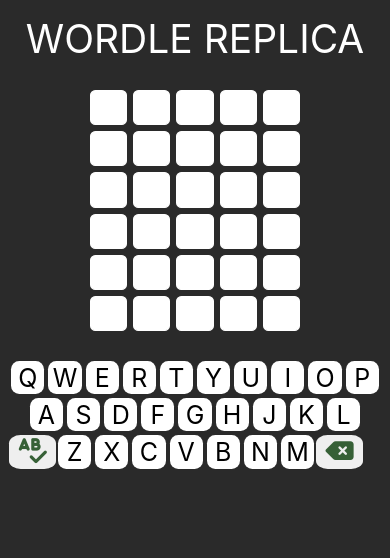
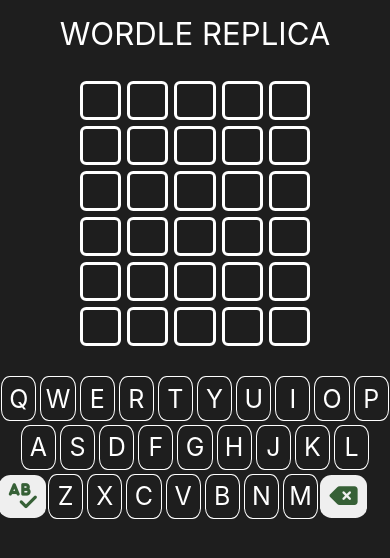
Before and after one commit to chennrachel/wordle-replica, a React (Create React App) app: page / in a window 390 px wide. Shown: the top 558 px of the page. Built offline with nearby package versions, Linux system fonts and the light colour scheme; no server answers.

Commit message:
increase keyboard size

```diff
--- a/src/App.module.scss
+++ b/src/App.module.scss
@@ -3,9 +3,9 @@
     flex-direction: column;
     align-items: center;
     padding-top: 15px;
-    font-size: 95px;
+    font-size: 40px;
     @media only screen and (max-width: 1000px) {
-        font-size: 10vw;
+        font-size: 8vw;
     }
 }
 
--- a/src/components/Box/Box.module.scss
+++ b/src/components/Box/Box.module.scss
@@ -1,12 +1,14 @@
 .Box {
-    border: 1px white solid;
+    border: 3px white solid;
     width: 75px;
     height: 75px;
     margin: 5px;
     font-size: 45px;
+    color: white;
     text-align: center;
     border-radius: 15%;
     cursor: auto;
+    background-color: #1e1e1e;
     &:focus {
         outline-width: 0;
     }
--- a/src/components/Button/Button.module.scss
+++ b/src/components/Button/Button.module.scss
@@ -11,7 +11,7 @@
     align-items: center;
     @media only screen and (max-width: 700px) {
         width: 12vw;
-        height: 8.5vw;
+        height: 11vw;
         font-size: 25px;
     }
 }
--- a/src/components/Key/Key.module.scss
+++ b/src/components/Key/Key.module.scss
@@ -1,7 +1,6 @@
 .Key {
     width: 40px;
     height: 40px;
-    background-color: white;
     border-radius: 25%;
     color: black;
     display: flex;
@@ -11,10 +10,13 @@
     display: flex;
     justify-content: center;
     align-items: center;
+    color: white;
+    background-color: #1e1e1e;
+    border: 1px solid white;
     cursor: pointer;
     @media only screen and (max-width: 700px) {
         width: 8.5vw;
-        height: 8.5vw;
+        height: 11vw;
         margin: 2px;
         & p {
             font-size: 25px;
--- a/src/index.css
+++ b/src/index.css
@@ -5,7 +5,7 @@
         'Helvetica Neue', sans-serif;
     -webkit-font-smoothing: antialiased;
     -moz-osx-font-smoothing: grayscale;
-    background-color: #2a2a2a;
+    background-color: #1e1e1e;
     color: white;
     overflow-x: none;
 }
--- a/src/service/functions.js
+++ b/src/service/functions.js
@@ -33,8 +33,8 @@
             let box = document.getElementById(`r${row - 1}b${i + 1}`);
             let key = document.getElementById(letter);
             if (box && key) {
-                box.style.backgroundColor = `#90ec69`;
-                key.style.backgroundColor = `#90ec69`;
+                box.style.backgroundColor = `#438c24`;
+                key.style.backgroundColor = `#438c24`;
             }
             delete wordArr[i];
             delete guessArr[i];
@@ -50,9 +50,9 @@
                 let box = document.getElementById(`r${row - 1}b${i + 1}`);
                 let key = document.getElementById(guessArr[i]);
                 if (box && key) {
-                    box.style.backgroundColor = `#f0f09a`;
-                    if (key.style.backgroundColor != `rgb(144, 236, 105)`) {
-                        key.style.backgroundColor = `#f0f09a`;
+                    box.style.backgroundColor = `#a69c25`;
+                    if (key.style.backgroundColor != `rgb(67, 140, 36)`) {
+                        key.style.backgroundColor = `#a69c25`;
                     }
                 }
                 delete wordArr[wordArr.findIndex((e) => e === letter)];
@@ -68,9 +68,9 @@
         let box = document.getElementById(`r${row - 1}b${i + 1}`);
         let key = document.getElementById(letter);
         if (box && key) {
-            box.style.backgroundColor = `#7a7a77`;
+            box.style.backgroundColor = `#474745`;
             if (key.style.backgroundColor == ``) {
-                key.style.backgroundColor = `#7a7a77`;
+                key.style.backgroundColor = `#474745`;
             }
         }
     });
```
Also changed, not shown: 2 other files (tests, documents, lock files or other folders).
